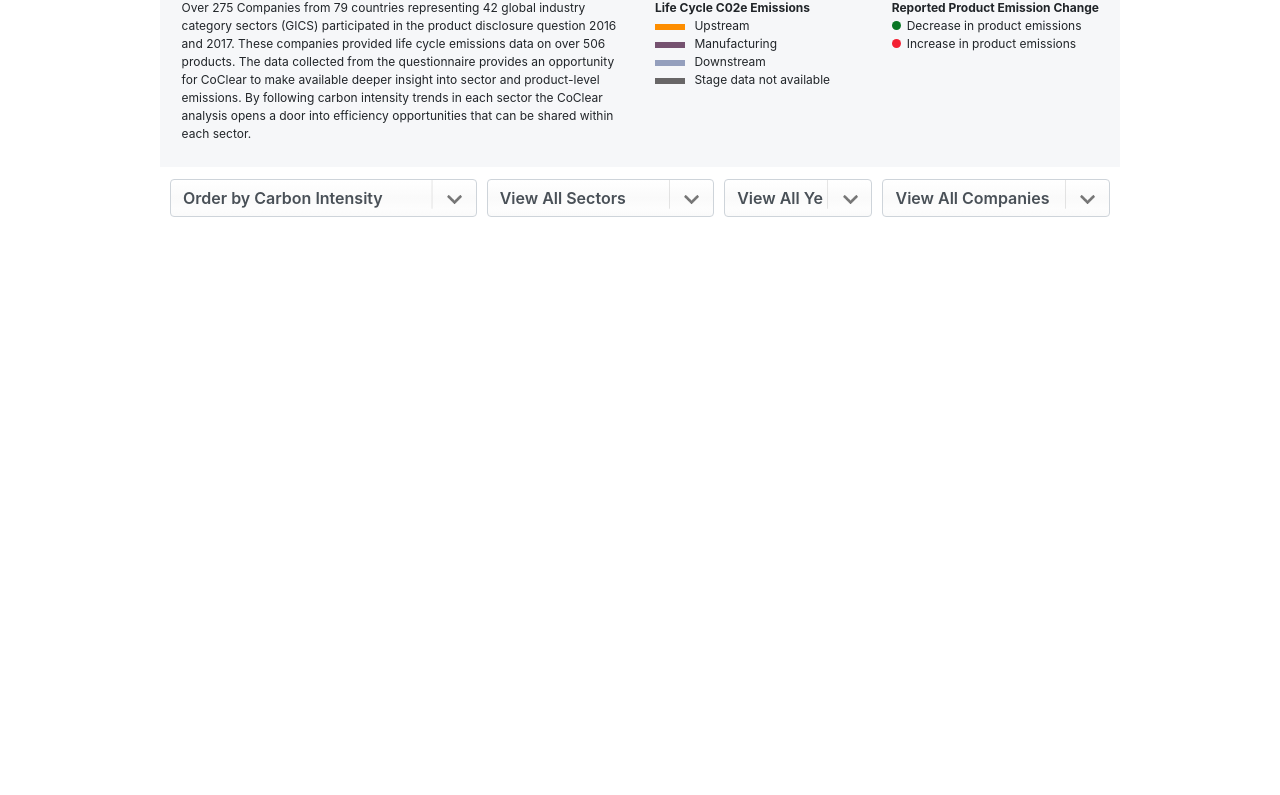
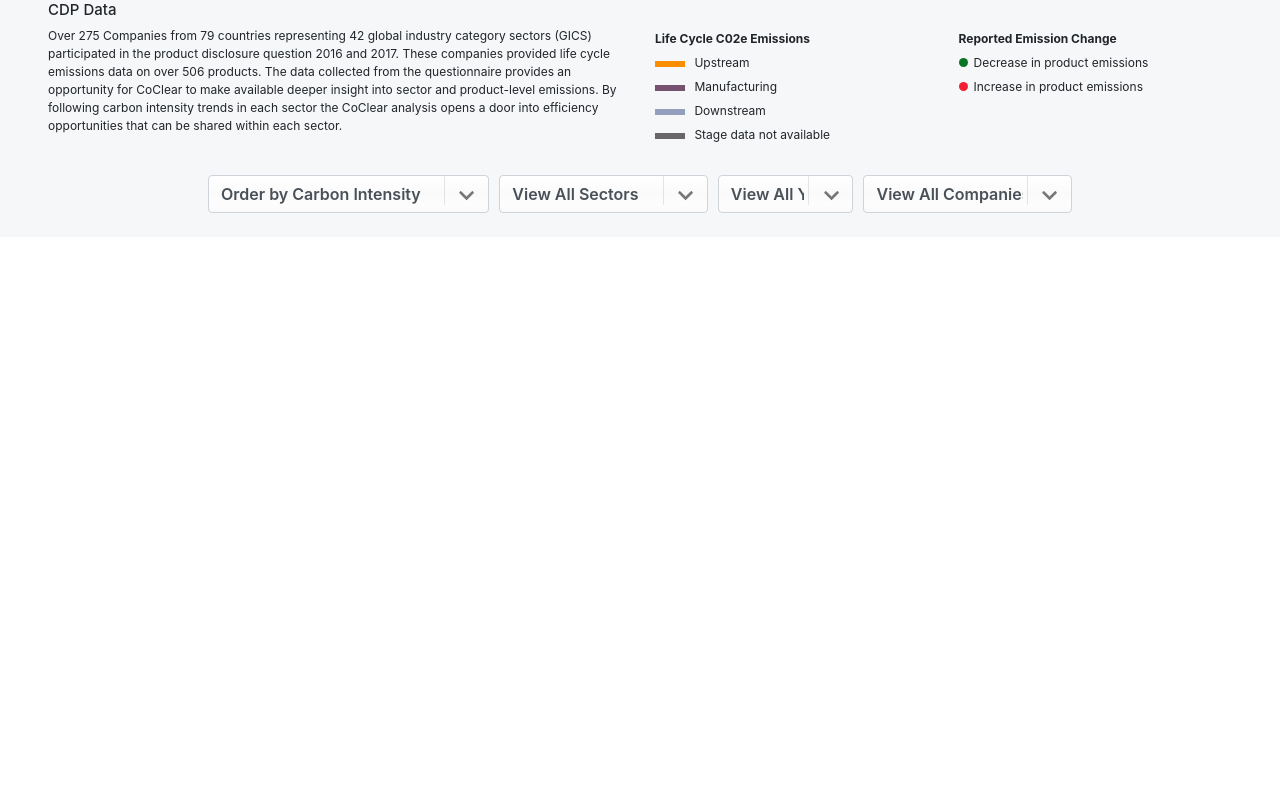
Before and after one commit to spry-group/coclear-cdp, a website with bundled scripts: page index-clear.html in a window 1280 px wide. Shown: the part 91-886 px from the top of the page. Built offline with nearby package versions, Linux system fonts and the light colour scheme; no server answers.

Commit message:
Setup basic widescreen layout

```diff
--- a/index-clear.html
+++ b/index-clear.html
@@ -1,47 +1,49 @@
 <html>
 <head>
-  <link rel="stylesheet" href="https://maxcdn.bootstrapcdn.com/bootstrap/4.0.0/css/bootstrap.min.css" integrity="sha384-Gn5384xqQ1aoWXA+058RXPxPg6fy4IWvTNh0E263XmFcJlSAwiGgFAW/dAiS6JXm" crossorigin="anonymous">
+  <!-- <link rel="stylesheet" href="https://maxcdn.bootstrapcdn.com/bootstrap/4.0.0/css/bootstrap.min.css" integrity="sha384-Gn5384xqQ1aoWXA+058RXPxPg6fy4IWvTNh0E263XmFcJlSAwiGgFAW/dAiS6JXm" crossorigin="anonymous"> -->
+  <link rel="stylesheet" href="css/bootstrap.min.css">
   <link href="https://fonts.googleapis.com/css?family=Merriweather|Open+Sans|Roboto" rel="stylesheet">
   <script src="https://cdnjs.cloudflare.com/ajax/libs/d3/4.13.0/d3.min.js" integrity="sha256-hYXbQJK4qdJiAeDVjjQ9G0D6A0xLnDQ4eJI9dkm7Fpk=" crossorigin="anonymous"></script>
   <script src="js/scale-radial.js"></script>
   <script src="js/chart.js"></script>
   <script src="js/filters.js"></script>
   <script src="js/index.js"></script>
-  <link href="css/style.css" rel="stylesheet">
+  <link rel="stylesheet" href="css/style.css" rel="stylesheet">
 </head>
 <body>
-  <div id="header">
-    <h1>Product Carbon Intensity & Life Cycle Emissions of <span id="productCount"></span> Products</h1>
+
+<div class="container-fluid d-xxl-flex">
+  <div class="row">
+    <div id="header" class="d-xxl-inline-flex col-12 col-xxl-2 col-xxxl-3 order-xxl-1">
+      <div class="row pt-3 pt-xxl-0 pl-xxxl-3 pr-xxxl-3">
+        <div class="col-12">
+          <h1>Carbon Intensity & Life Cycle Emissions</h1>
           <h4>CDP Data <span class="yearRange"></span></h4>
-    <div class="row">
-      <div class="col">
-        Over 275 Companies from 79 countries representing 42 global industry category sectors (GICS) participated in the product disclosure question 2016 and 2017.
+        </div>
+        <div class="col-6 col-xxl-12 pb-xxl-5">
+          Over 275 Companies from 79 countries representing 42 global industry category sectors (GICS) participated in the product disclosure question 2016 and 2017. <span id="productCount"></span>
           These companies provided life cycle emissions data on over 506 products. The data collected from the questionnaire provides an opportunity for CoClear
           to make available deeper insight into sector and product-level emissions. By following carbon intensity trends in each sector the CoClear analysis opens a
           door into efficiency opportunities that can be shared within each sector.
         </div>
-      <div class="col">
-        <div class="row">
-          <div class="col pr-0">
+        <div class="col-3 col-xxl-12 lists pb-xxl-3">
           <strong>Life Cycle C02e Emissions</strong>
           <div><span class="key key-upstream"></span> Upstream</div>
           <div><span class="key key-manufacturing"></span> Manufacturing</div>
           <div><span class="key key-downstream"></span> Downstream</div>
           <div><span class="key key-notAvailable"></span> Stage data not available</div>
         </div>
-          <div class="col pr-0">
-            <strong>Reported Product Emission Change</strong>
+        <div class="col-3 col-xxl-12 lists">
+          <strong>Reported Emission Change</strong>
           <div><span class="deltaCircle decrease"></span>Decrease in product emissions</div>
           <div><span class="deltaCircle increase"></span>Increase in product emissions</div>
         </div>
       </div>
     </div>
-    </div>
-  </div>
-  <div class="text-center container-fluid p-0">
+    <div class="d-xxl-inline-flex col-12 order-xxl-0 filterContainer">
       <form id="filters">
           <div class="form-row">
-          <div class="col-4">
+            <div class="col-4 col-xxl-3">
               <div class="select-wrapper">
                 <select id="select-sort" class="form-control ">
                   <option value="intensity">Order by Carbon Intensity</option>
@@ -57,7 +59,7 @@
                 </select>
               </div>
             </div>
-          <div class="col-2">
+            <div class="col-2 col-xxl-3">
               <div class="select-wrapper">
                 <select id="select-year" class="form-control">
                   <option value="all">View All Years</option>
@@ -73,18 +75,21 @@
             </div>
           </div>
       </form>
-    <svg id="chart" width="960" height="960" font-family="sans-serif" font-size="10"></svg>
     </div>
-  <div id="footer" class="mb-3">
-    <div class="logo mb-3"></div>
-    <div class="row">
-      <div class="col">CDP has partnered with CoClear to analyze the <span class="yearRange"></span> product life cycle data that was submitted as part of CDP’s Supply Chain Climate
+    <div class="d-xxl-inline-flex col-12 col-xxl-8 col-xxxl-6 order-xxl-2 text-center">
+      <svg id="chart" width="950" height="950" font-family="sans-serif" font-size="10"></svg>
+    </div>
+    <div id="footer" class="d-xxl-inline-flex col-12 col-xxl-2 col-xxxl-3 order-xxl-3 mb-3 mb-xxl-0">
+      <div class="row pl-xxxl-3 pr-xxxl-3">
+        <div class="col col-xxl-12 pb-xxl-5">CDP has partnered with CoClear to analyze the <span class="yearRange"></span> product life cycle data that was submitted as part of CDP’s Supply Chain Climate
           Change Information request. CoClear is a consultancy specializing in fast life cycle analysis and greenhouse gas efficiency opportunities across all
           stages of a production cycle. CoClear have applied rigorous analytical expertise to the collection of product data to look for emerging global life cycle
           trends in this unique data set.</div>
-      <div class="col">Lorem ipsum dolor sit amet, consectetur adipiscing elit. Quisque vitae diam efficitur, tristique nulla eu, efficitur justo. Mauris convallis
+        <div class="col col-xxl-12">Lorem ipsum dolor sit amet, consectetur adipiscing elit. Quisque vitae diam efficitur, tristique nulla eu, efficitur justo. Mauris convallis
           rutrum pulvinar. Fusce tempor purus tellus, eu ornare nunc efficitur ut. Nullam consectetur auctor nibh. Pellentesque luctus feugiat urna, vitae varius nisi
           tincidunt vitae. Sed porta odio a mauris mattis elementum at vitae odio. Vestibulum tristique varius blandit. Donec maximus mattis euismod. </div>
+      </div>
+    </div>
   </div>
 </div>
 <div id="tooltip" width="460" style="opacity: 0">
@@ -121,5 +126,6 @@
     </div>
   </div>
 </div>
+
 </body>
 </html>
--- a/scss/style.scss
+++ b/scss/style.scss
@@ -1,3 +1,4 @@
+@import "bootstrap.min.css";
 $light-grey: #CCCCCC;
 $mid-grey: #767676;
 $background-grey: #f6f7f9;
@@ -9,9 +10,23 @@ $increase: #f32033;
 $decrease: #097625;
 $max-width: 960px;
 
+// Add xxl breakpoint
+$grid-breakpoints: (
+  xs: 0,
+  sm: 576px,
+  md: 768px,
+  lg: 992px,
+  xl: 1200px,
+  xxl: 1700px
+);
+
+.d-flex.row {
+  margin: 0;
+}
+
 #header {
   width: $max-width;
-  margin: 0 auto 1em auto;
+  margin: 0 auto;
   font-size: 0.75em;
   padding: 2em 1.8em;
   background: $background-grey;
@@ -44,14 +59,35 @@ $max-width: 960px;
       background-color: $notAvailable;
     }
   }
+
+  .lists {
+    line-height: 2;
+  }
+}
+
+.filterContainer {
+  background: $background-grey;
+  padding: 1em 0 1.5em 0;
+
+  @media (min-width : 1600px) {
+    margin-bottom: 0;
+  }
 }
 
 #filters {
-  width: $max-width - 20;
-  margin: 0 auto 50px auto;
+  width: $max-width;
+  padding: 0 3em;
+  margin: 0 auto;
+
+  @media (min-width : 1600px) {
+    padding: 1em 0;
+    width: 1200px;
+  }
 }
 
 #chart {
+  margin: 2em auto 0 auto;
+
   .yAxis {
     pointer-events: none;
   }
@@ -70,6 +106,22 @@ $max-width: 960px;
     background-size: contain;
     width: 7rem;
     height: 3em;
+  }
+}
+
+#header, #footer {
+  padding: 3em 4em 1em 4em;
+
+  @media (min-width : 1600px) {
+    background: $background-grey;
+    max-height: 1200px;
+    padding: 0;
+    margin: 0;
+    > .row {
+      margin: 0 auto;
+      align-content: center;
+      width: auto;
+    }
   }
 }
 
```
Also changed, not shown: index.html (+1 -1 lines), css/bootstrap.min.css (added), css/style.css, 1 other file. Lines whose indentation alone changed are shown as unchanged.
